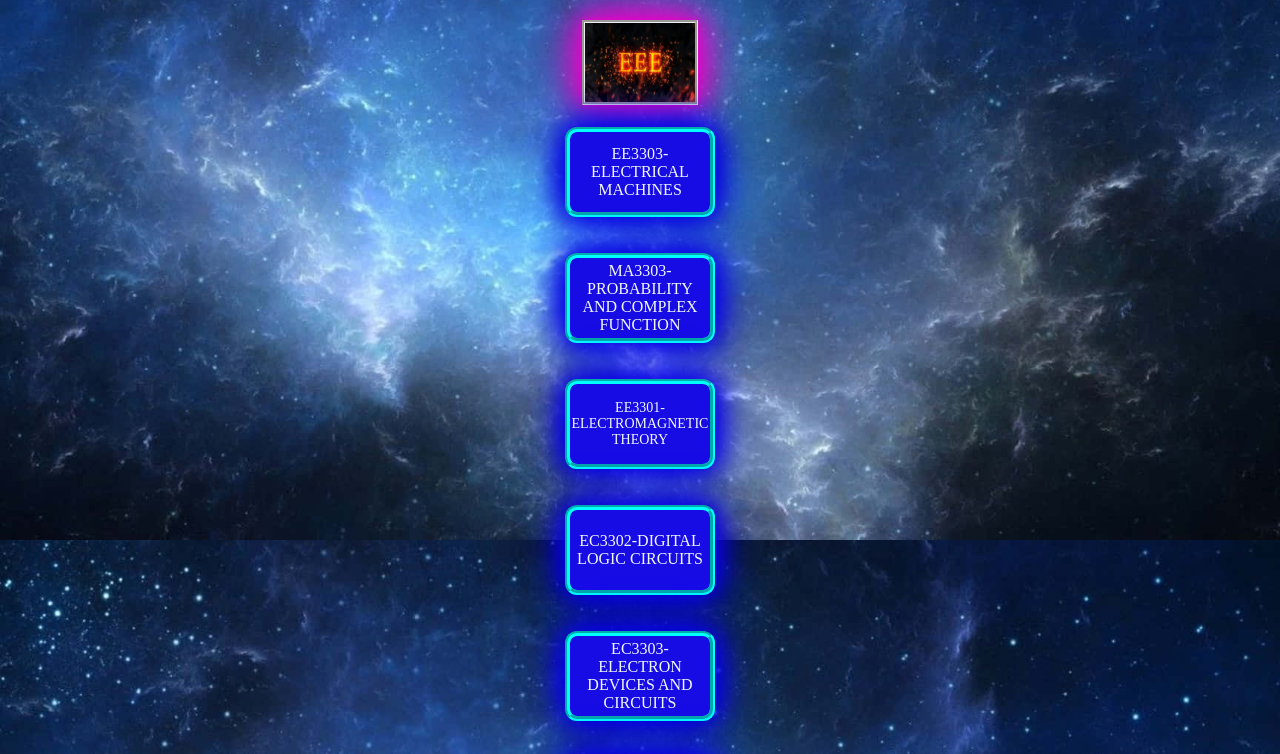
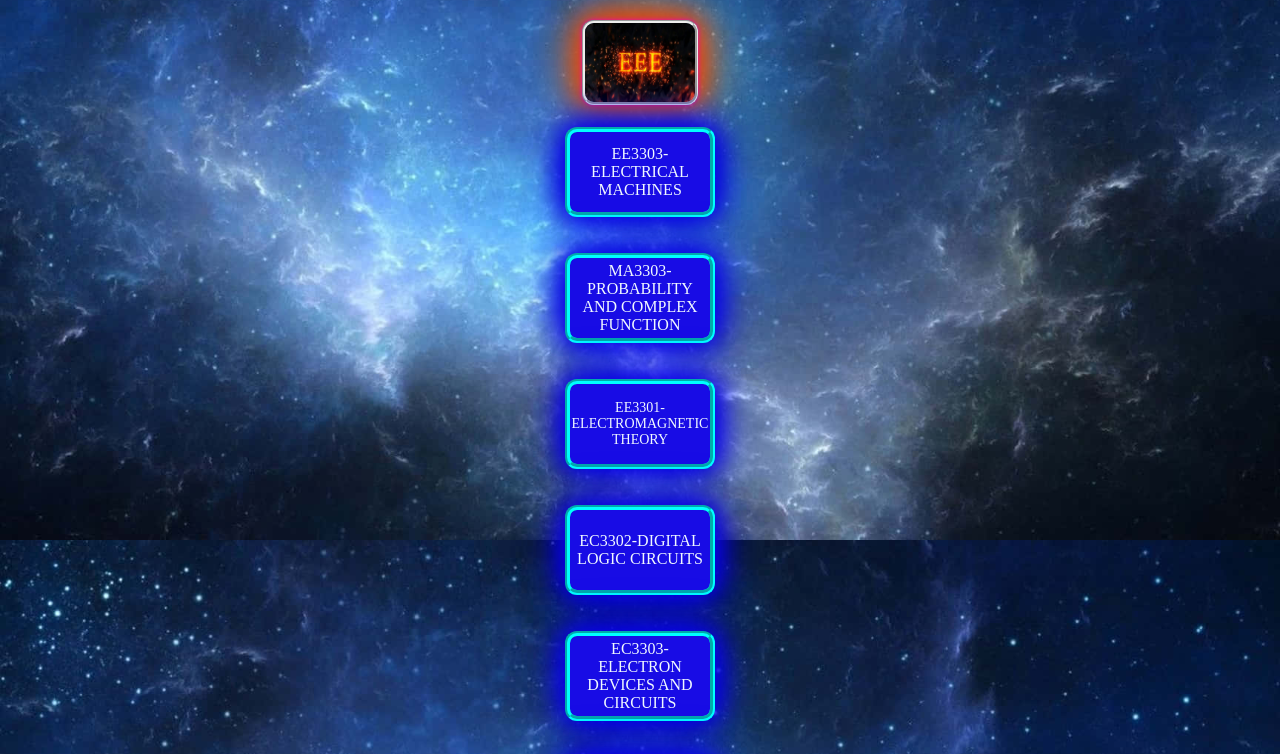
Before and after one commit to captainvk18/EEE, a plain HTML site: page index.html in a window 1280 px wide. Shown: the part 260-1014 px from the top of the page. Drawn offline with Linux system fonts and the light colour scheme.

Commit message:
Update style.css

```diff
--- a/style.css
+++ b/style.css
@@ -52,10 +52,12 @@ text-decoration: none;
 }
 #im{
   box-shadow:0 0 5px #E504C8,
-  0 0 25px #E504C8,
-  0 0 40px #E504C8,
-  0 0 56px #E504C8;
+  0 0 25px #ED4A07,
+  0 0 40px #F01C00,
+  0 0 56px #EDB207;
   border-style:groove;
-   cursor: pointer;
+  cursor: pointer;
+  border-style:groove;
+  border-radius: 12px;
 
 }
```
